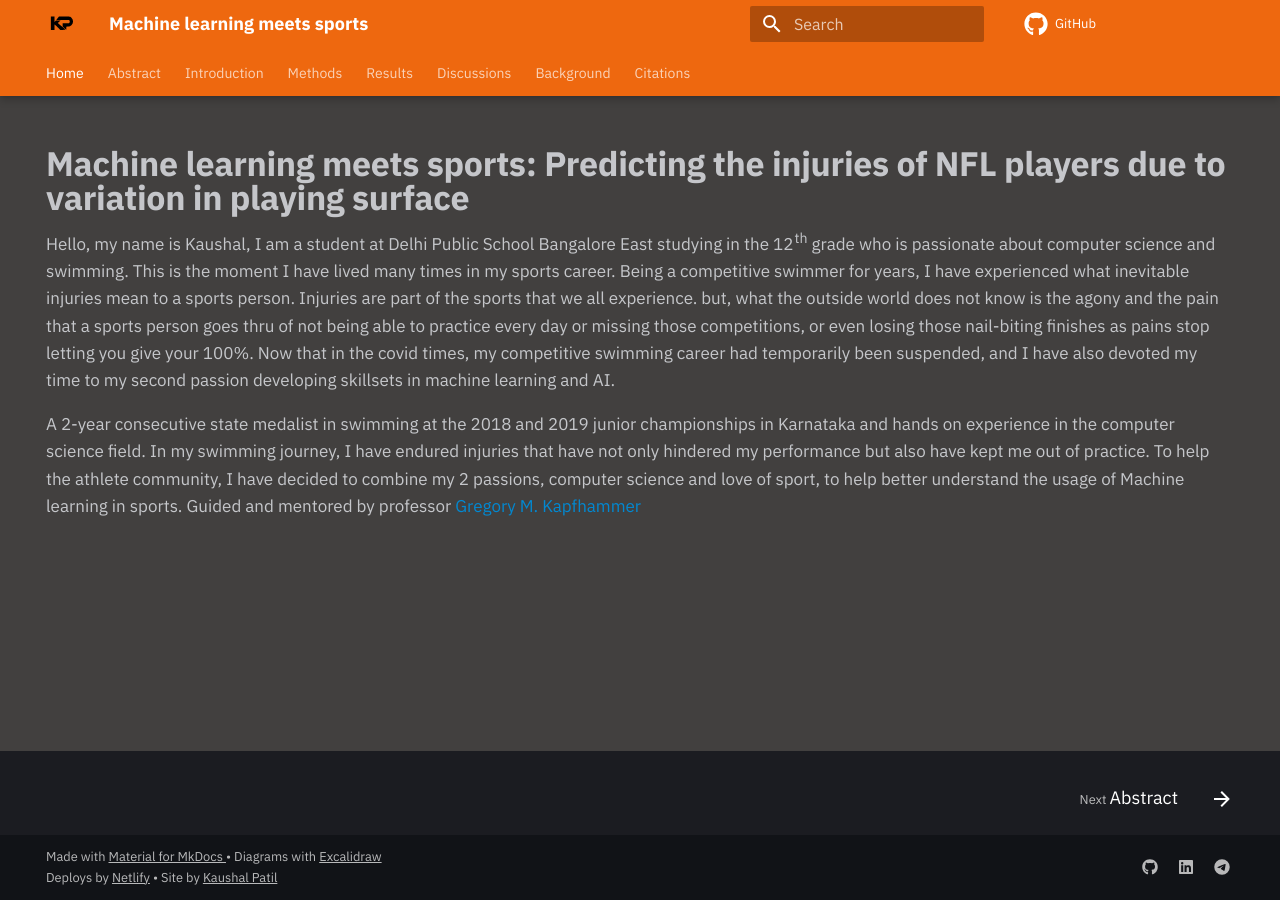
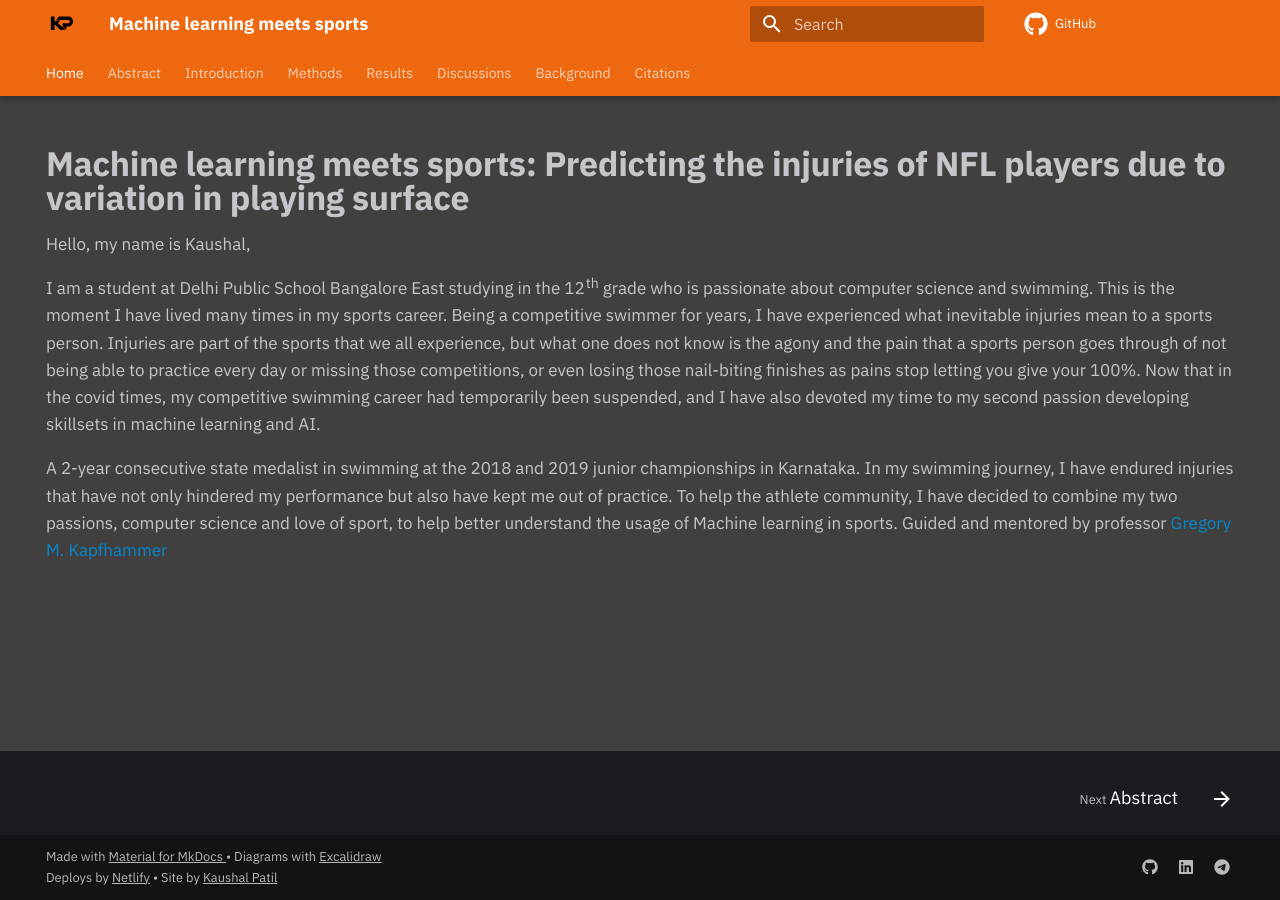
Before and after one commit to kaushal1014/research-paper-template-Athlete-Injuries, an MkDocs documentation site: the page built from docs/index.md, in a window 1280 px wide. Built offline with MkDocs 1.6.1 and Material for MkDocs 9.7.7, drawn with Linux system fonts in a browser that asks for light colours; some web fonts are replaced; comment, search, counter and statistics services are not loaded.

Commit message:
Spelling erros

```diff
--- a/docs/index.md
+++ b/docs/index.md
@@ -7,9 +7,10 @@ hide:
 # Machine learning meets sports: Predicting the injuries of NFL players due to variation in playing surface
 
 Hello, my name is Kaushal,
+
 I am a student at Delhi Public School Bangalore East studying in the 12th grade who is passionate about computer science and swimming.
-This is the moment I have lived many times in my sports career. Being a competitive swimmer for years, I have experienced what inevitable injuries mean to a sports person. Injuries are part of the sports that we all experience. but, what the outside world does not know is the agony and the pain that a sports person goes thru of not being able to practice every day or missing those competitions, or even losing those nail-biting finishes as pains stop letting you give your 100%.
+This is the moment I have lived many times in my sports career. Being a competitive swimmer for years, I have experienced what inevitable injuries mean to a sports person. Injuries are part of the sports that we all experience, but what one does not know is the agony and the pain that a sports person goes through of not being able to practice every day or missing those competitions, or even losing those nail-biting finishes as pains stop letting you give your 100%.
 Now that in the covid times, my competitive swimming career had temporarily been suspended, and I have also devoted my time to my second passion developing skillsets in machine learning and AI.
 
-A 2-year consecutive state medalist in swimming at the 2018 and 2019 junior championships in Karnataka and hands on experience in the computer science field. In my swimming journey, I have endured injuries that have not only hindered my performance but also have kept me out of practice. To help the athlete community, I have decided to combine my 2 passions, computer science and love of sport, to help better understand the usage of Machine learning in sports.
+A 2-year consecutive state medalist in swimming at the 2018 and 2019 junior championships in Karnataka. In my swimming journey, I have endured injuries that have not only hindered my performance but also have kept me out of practice. To help the athlete community, I have decided to combine my two passions, computer science and love of sport, to help better understand the usage of Machine learning in sports.
 Guided and mentored by professor [Gregory M. Kapfhammer](https://www.gregorykapfhammer.com/)
```
Also changed, not shown: docs/results/index.md (+8 -8 lines).
